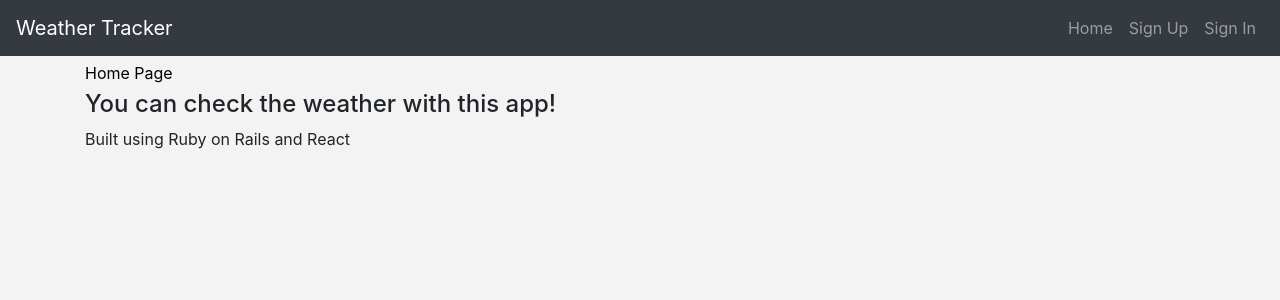
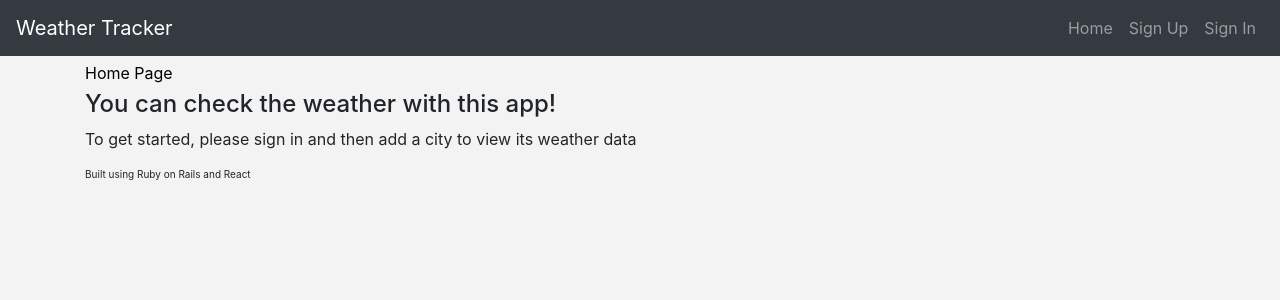
Before and after one commit to rypatel126/react-weather-client, a React app: page /#/ in a window 1280 px wide. Shown: the top 300 px of the page. Built offline with nearby package versions, Linux system fonts and the light colour scheme.

Commit message:
Minor styling adjustments and README
Added information to README

Changed some minor styling issues with the footer

Added new message to be displayed in CitiesList if no cities have been
added

Added some 'getting started' instructions on the home page

```diff
--- a/src/components/routes/CitiesList.js
+++ b/src/components/routes/CitiesList.js
@@ -55,7 +55,7 @@ class Cities extends Component {
     let citiesJsx = ''
 
     if (!this.state.cities.length) {
-      citiesJsx = <p>Loading...</p>
+      citiesJsx = <p>No cities to display, please add a city using the Add City button at the top right of the screen</p>
       // console.log('no cities to display')
     } else {
       // console.log('cities are being shown')
--- a/src/components/routes/Home.js
+++ b/src/components/routes/Home.js
@@ -4,6 +4,7 @@ import Layout from '../shared/Layout'
 const Home = () => (
   <Layout>
     <h4>You can check the weather with this app!</h4>
+    <p>To get started, please sign in and then add a city to view its weather data</p>
   </Layout>
 )
 
--- a/src/components/shared/Footer.js
+++ b/src/components/shared/Footer.js
@@ -1,7 +1,8 @@
 import React from 'react'
+import '../../index.scss'
 
 const Footer = () => (
-  <p>Built using Ruby on Rails and React</p>
+  <p className="footer-message">Built using Ruby on Rails and React</p>
 )
 
 export default Footer
--- a/src/index.scss
+++ b/src/index.scss
@@ -36,3 +36,7 @@ a {
 a:hover {
   color: grey;
 }
+
+.footer-message {
+  font-size: 10px;
+}
```
Also changed, not shown: 1 other file (tests, documents, lock files or other folders).
